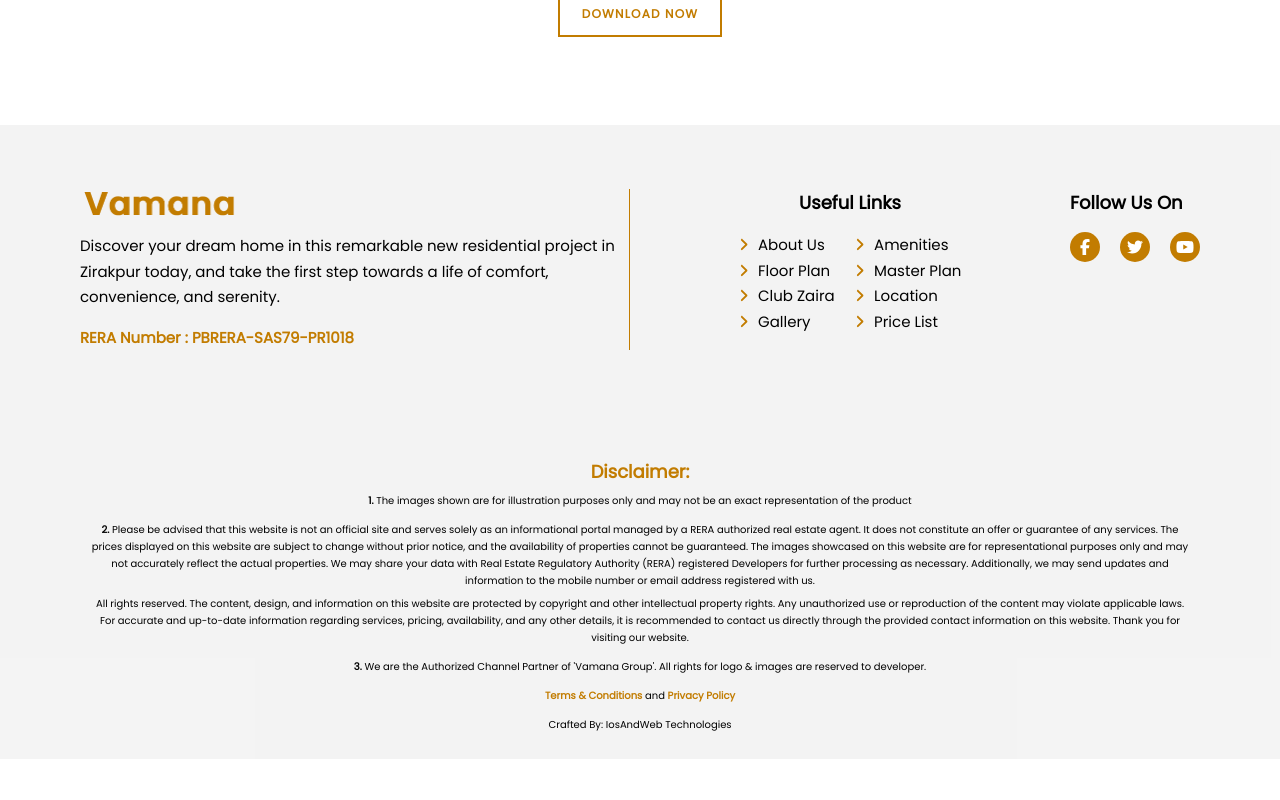
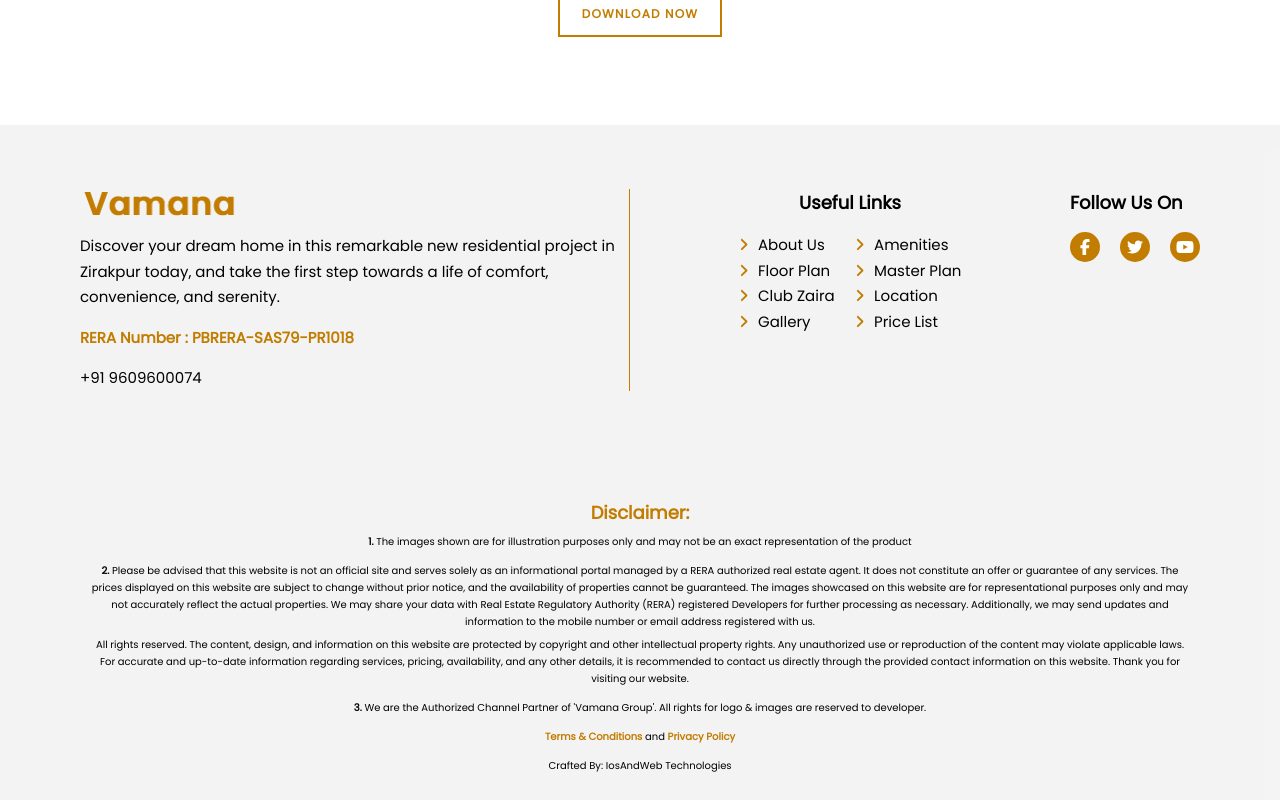
Before and after one commit to soniiosandweb/vamana, a React (Create React App) app: page / in a window 1280 px wide. Shown: the part 8487-9287 px from the top of the page. Before the commit the page ends 9246 px from the top, so only its background shows below. Built offline with nearby package versions, Linux system fonts and the light colour scheme.

Commit message:
update footer

```diff
--- a/src/components/Layouts/Footer/Footer.jsx
+++ b/src/components/Layouts/Footer/Footer.jsx
@@ -74,6 +74,7 @@
                         </NavLink>
                         <p className="text-sm">Discover your dream home in this remarkable new residential project in Zirakpur today, and take the first step towards a life of comfort, convenience, and serenity.</p>
                         <p className='text-sm text-primary-yellow font-semibold '>RERA Number : PBRERA-SAS79-PR1018</p>
+                        <p className="text-sm">+91 9609600074</p>
                     </div>
 
                     <div className="w-full md:w-1/2 flex flex-col md:flex-row gap-[20px] justify-between">
```
